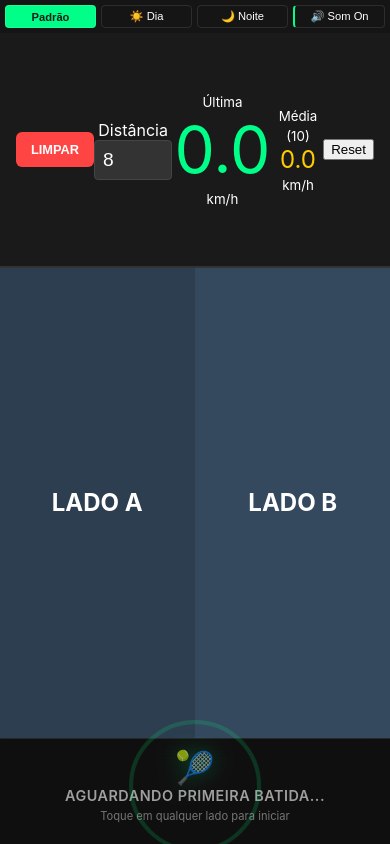
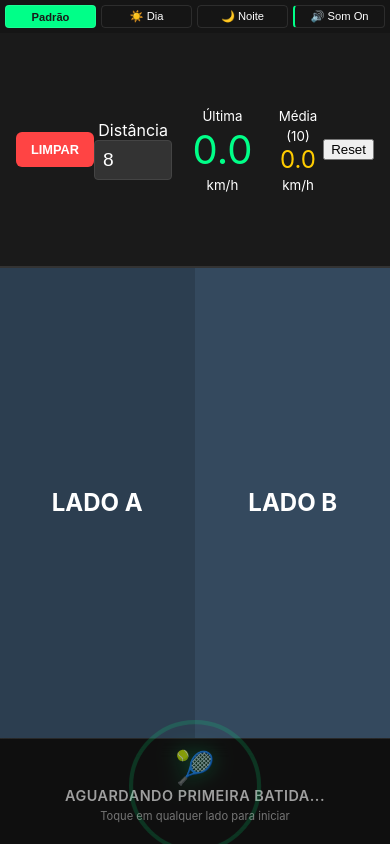
Before and after one commit to dowglasbarros/frescobol-timer, an Angular app: page / in a window 390 px wide. Built offline with nearby package versions, Linux system fonts and the light colour scheme.

Commit message:
Feature: Allowing both portrait and landscape mode

```diff
--- a/src/app/frescobol-timer/frescobol-timer.scss
+++ b/src/app/frescobol-timer/frescobol-timer.scss
@@ -8,7 +8,7 @@
 .container {
   display: flex;
   flex-direction: column;
-  height: 100%;
+  height: 100vh;
 }
 
 .dashboard {
@@ -81,6 +81,12 @@
   width: 100%;
   align-items: center;
   text-align: center;
+
+  @media (max-width: 400px) {
+    .main .value {
+      font-size: 2.5rem; // Reduz um pouco o número principal em telas pequenas
+    }
+  }
 }
 
 .main .value {
```
Also changed, not shown: public/manifest.webmanifest.
